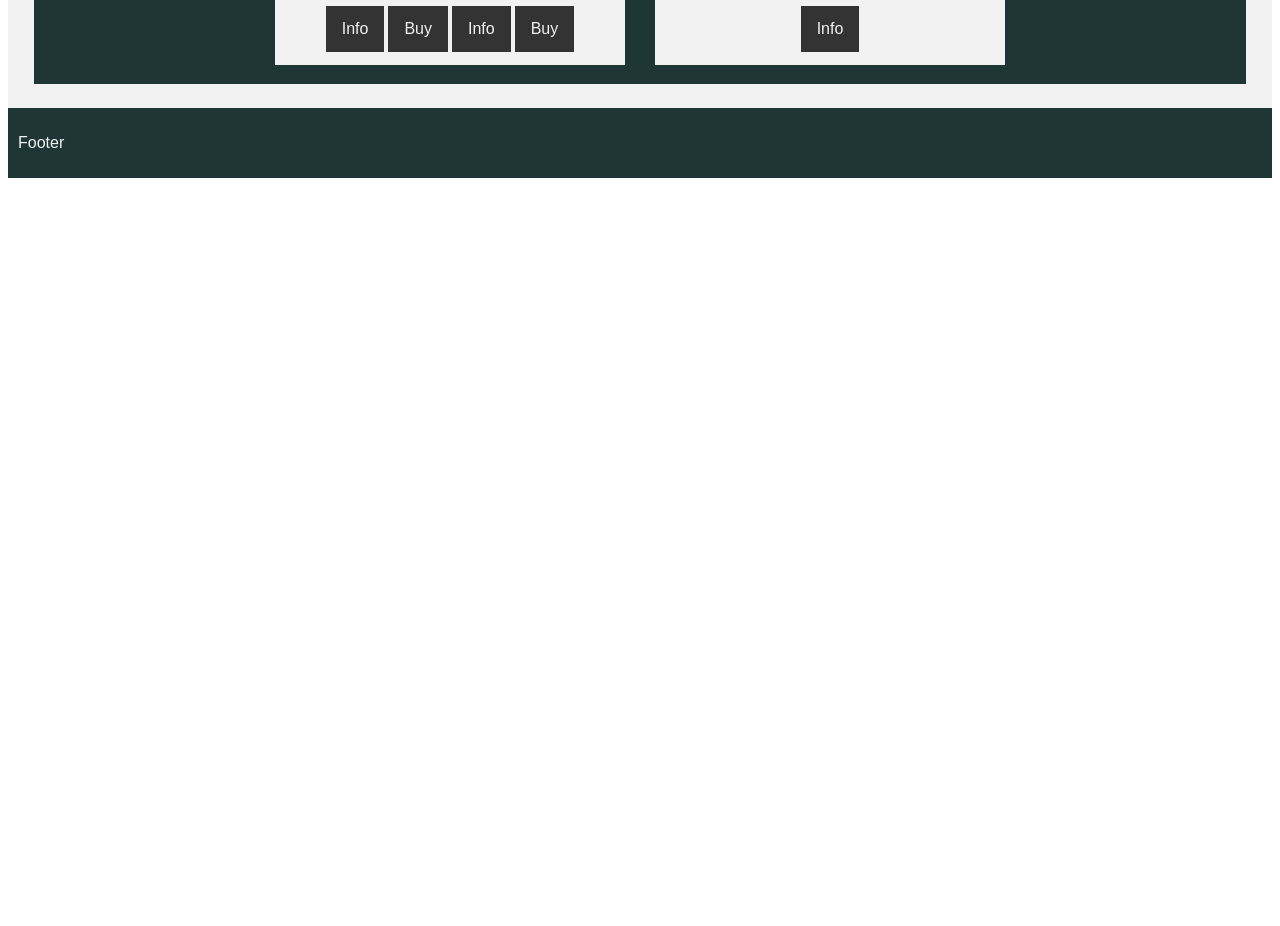
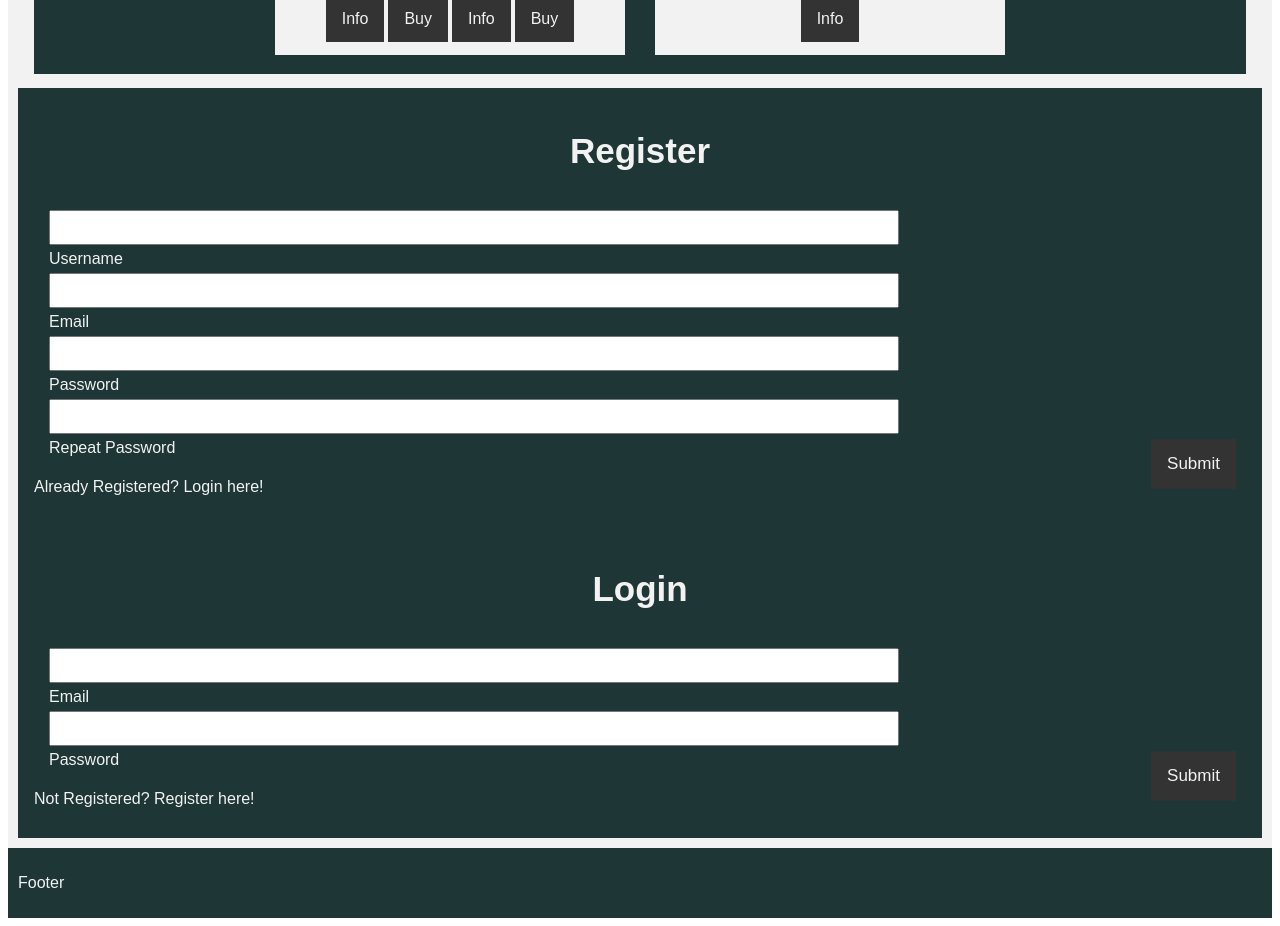
Before and after one commit to hi6nika/Angular_exam, an Angular app in the folder EzySell/: page / in a window 1280 px wide. Shown: the part 540-1466 px from the top of the page. Before the commit the page ends 800 px from the top, so only its background shows below. Built offline with nearby package versions, Linux system fonts and the light colour scheme; grey boxes are pictures that could not be loaded.

Commit message:
added forms

```diff
--- a/EzySell/src/app/app.component.css
+++ b/EzySell/src/app/app.component.css
@@ -17,12 +17,15 @@ body {
 
 /* Style the topnav links */
 
-.icon {
-  border: 2px solid wheat;
+.nav-logo {
   margin: 5px;
-  height: 50px;
-  width: 200px;
+  height: 40px;
+  width: 250px;
   float: right;
+
+  text-align: center;
+  font-size: 30px;
+  color: #f2f2f2;
 }
 
 .topnav a {
@@ -159,6 +162,141 @@ body {
   background-color: #ddd;
   color: black;
 }
+
+/* Register   */
+
+.register-page {
+  display: block;
+  background-color: #1e3636;
+  padding: 14px 16px;
+}
+
+.register-page h2 {
+  width: 100%;
+  text-align: center;
+  font-size: 35px;
+
+  color: #f2f2f2;
+}
+
+.register-form {
+  display: block;
+  padding: 5px;
+
+  color: #f2f2f2;
+
+  margin: 5px;
+  height: auto;
+  width: auto;
+}
+
+.register-form input {
+  display: block;
+  margin: 5px;
+  height: 35px;
+  width: 850px;
+}
+
+.register-form label {
+  margin: 5px;
+  height: auto;
+  width: auto;
+  color: #f2f2f2;
+}
+
+.register-form a {
+  color: #f2f2f2;
+
+  display: block;
+  background-color: #333;
+
+  float: right;
+  text-align: center;
+  padding: 15px 16px;
+  text-decoration: none;
+  font-size: 17px;
+}
+
+.register-form a:hover {
+  color: #333;
+  background-color: #f2f2f2;
+}
+
+.link-login {
+  color: #f2f2f2;
+}
+
+
+
+/* Login */
+
+
+
+.login-page {
+  display: block;
+  background-color: #1e3636;
+  padding: 14px 16px;
+}
+
+.login-page h2 {
+  width: 100%;
+  text-align: center;
+  font-size: 35px;
+
+  color: #f2f2f2;
+}
+
+.login-form{
+  display: block;
+  padding: 5px;
+
+  color: #f2f2f2;
+
+  margin: 5px;
+  height: auto;
+  width: auto;
+}
+
+.login-form input {
+  display: block;
+  margin: 5px;
+  height: 35px;
+  width: 850px;
+}
+
+.login-form label {
+  margin: 5px;
+  height: auto;
+  width: auto;
+  color: #f2f2f2;
+}
+
+.login-form a {
+  color: #f2f2f2;
+
+  display: block;
+  background-color: #333;
+
+  float: right;
+  text-align: center;
+  padding: 15px 16px;
+  text-decoration: none;
+  font-size: 17px;
+}
+
+.login-form a:hover {
+  color: #333;
+  background-color: #f2f2f2;
+}
+
+.link-register {
+  color: #f2f2f2;
+}
+
+
+
+
+
 /* Style the footer */
 .footer {
   position: relative;
--- a/EzySell/src/app/app.component.html
+++ b/EzySell/src/app/app.component.html
@@ -6,13 +6,11 @@
   <a href="#">Add Item</a>
   <a href="#">My Items</a>
 
-<p class="icon">
-  <img src=".././icon.png" alt="">
-</p>
-
+  <p class="nav-logo">EzySell</p>
 </nav>
 
 <div class="content">
+  <!--  -->
   <div class="home-page">
     <div class="search-bar">
       <a href="">Submit</a>
@@ -67,6 +65,55 @@
       </div>
     </div>
   </div>
+
+  <!--  -->
+
+  <div class="register-page">
+    <h2>Register</h2>
+
+    <form class="register-form" action="#">
+      <input type="text" name="username" id="" />
+      <label for="username">Username</label>
+
+      <input type="#" name="email" id="" /> <label for="email">Email</label>
+
+      <input type="password" name="password" id="" />
+      <label for="password">Password</label>
+
+      <input type="password" name="re-password" id="" />
+      <label for="re-password">Repeat Password</label>
+
+      <a href="#">Submit</a>
+    </form>
+
+    <div class="link-login">
+      <p>Already Registered? Login here!</p>
+    </div>
+  </div>
+  <!--  -->
+
+  <div class="login-page">
+    <h2>Login</h2>
+
+    <form class="login-form" action="#">
+
+
+      <input type="#" name="email" id="" /> <label for="email">Email</label>
+
+      <input type="password" name="password" id="" />
+      <label for="password">Password</label>
+
+
+
+      <a href="#">Submit</a>
+    </form>
+
+    <div class="link-register">
+      <p>Not Registered? Register here!</p>
+    </div>
+  </div>
+
+  <!--  -->
 </div>
 
 <div class="footer">
```
